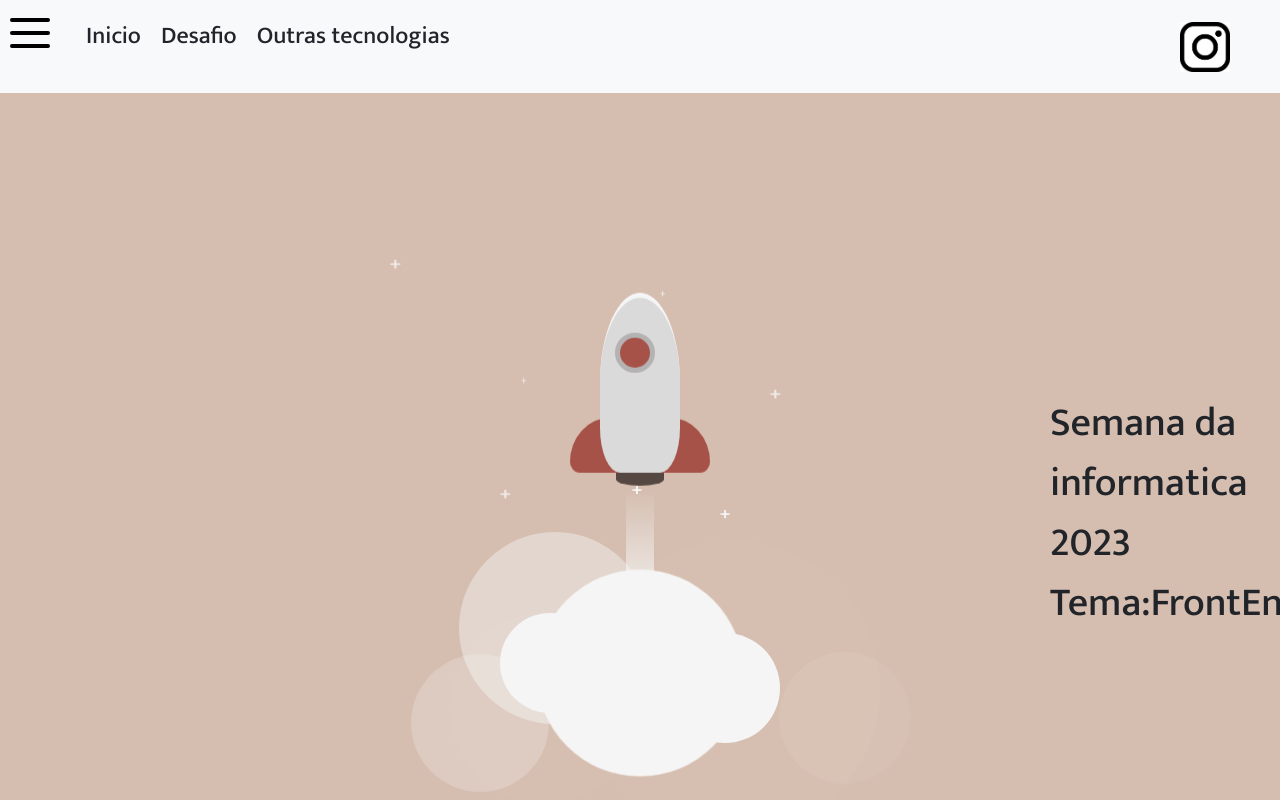
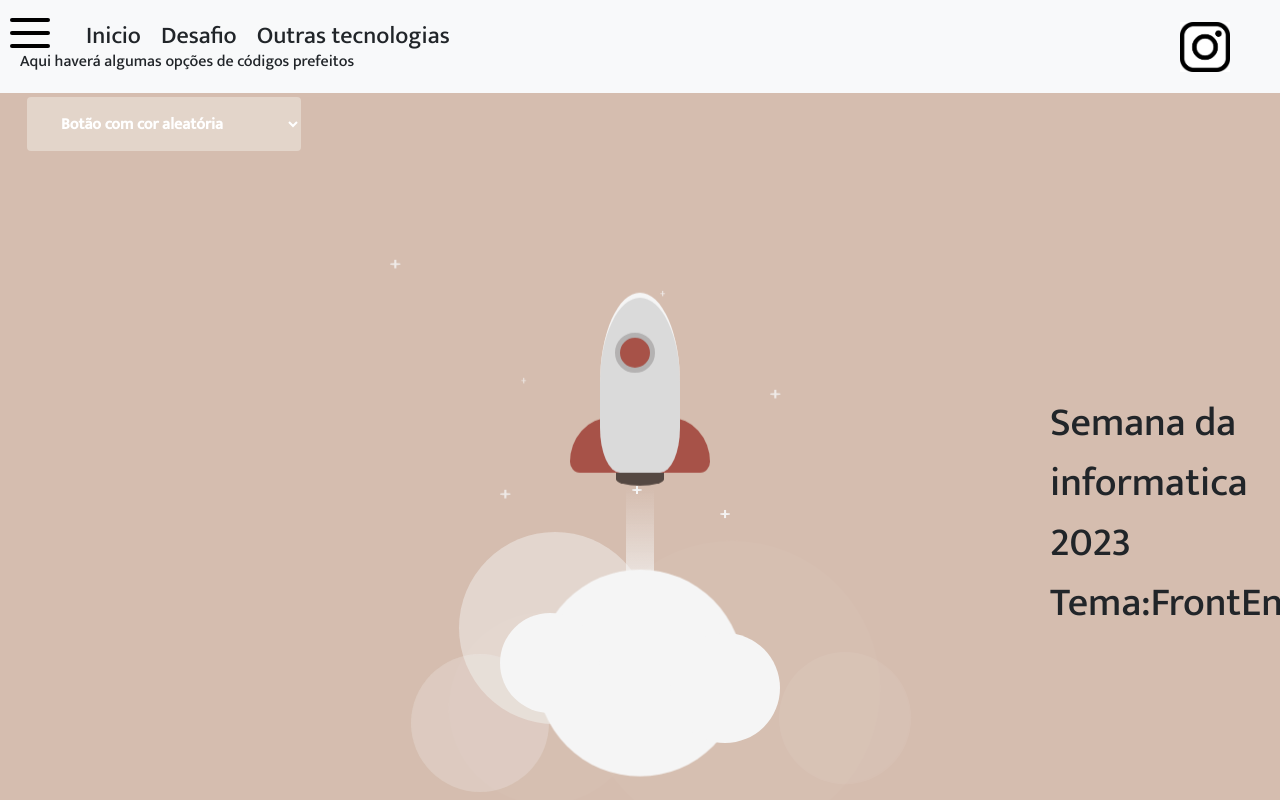
Before and after one commit to influenza/frontend2023, a React (Vite) app: page / in a window 1280 px wide. Shown: the top 800 px of the page. Built offline with nearby package versions, Linux system fonts and the light colour scheme.

Commit message:
Update App.css

```diff
--- a/src/App.css
+++ b/src/App.css
@@ -11,6 +11,8 @@ h2{
   margin-left: 18px;
 }
 #select{
+  position:absolute;
+  top:50px;
   margin-left: 20px;
 }
 .codigo{
```
